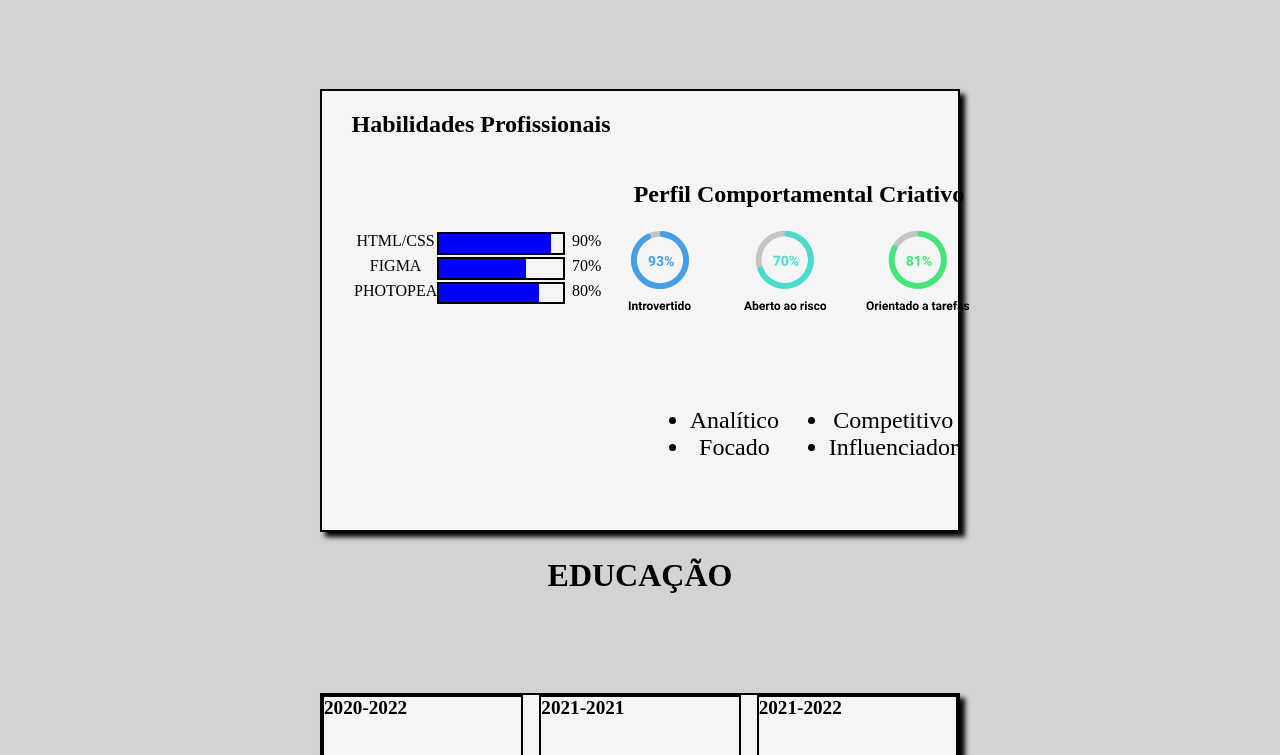
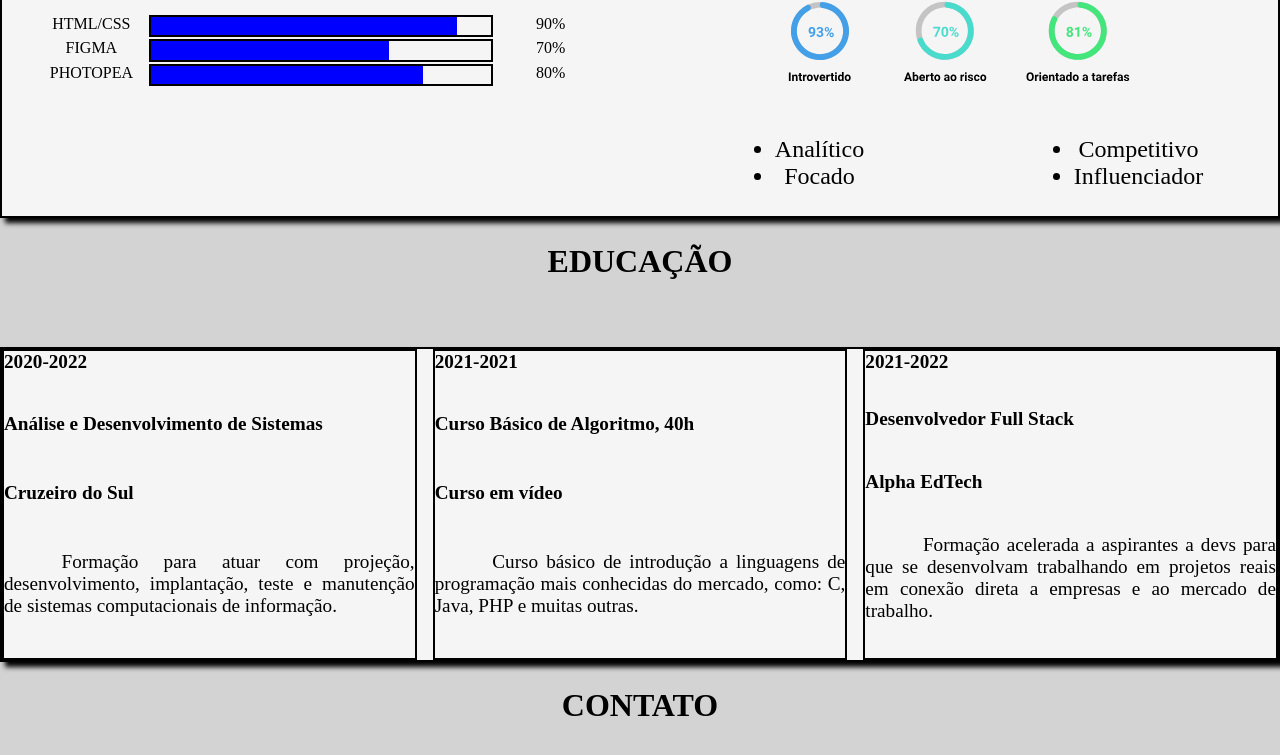
Before and after one commit to Adamilton/Desafio, a plain HTML site: page index.html in a window 1280 px wide. Shown: the part 541-1296 px from the top of the page. Drawn offline with Linux system fonts and the light colour scheme.

Commit message:
Update style.css

```diff
--- a/css/style.css
+++ b/css/style.css
@@ -9,7 +9,7 @@ body{
 
     justify-self: center;
     align-self: center;
-    padding: 2% 25% 2% 25%;
+
     display: grid;
     grid-template-columns: repeat(1,1fr);
     grid-template-rows:  1fr 0.25fr 1fr 0.25fr 1fr 0.25fr 0.25fr 0.25fr ;
```
